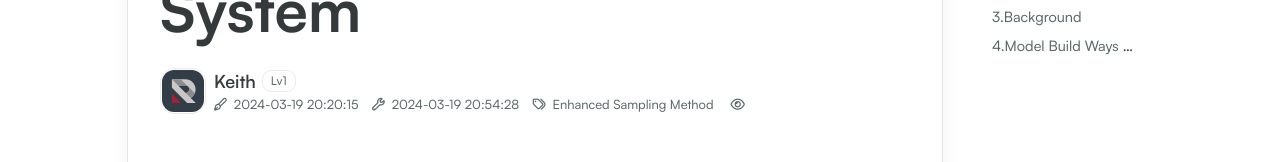
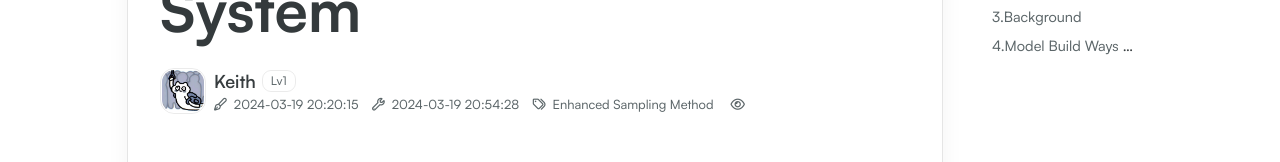
Before and after one commit to ZkKeith/ZkKeith.github.io, a plain HTML site: page 2024/03/19/Umbrella-Sampling-Method-For-Ligand-Water-System/index.html in a window 1280 px wide. Shown: the part 285-447 px from the top of the page. Drawn offline with Linux system fonts and the light colour scheme; no server answers; a web font is replaced by a local one.

Commit message:
Site updated: 2024-03-19 23:00:10

```diff
--- a/2024/03/19/Umbrella-Sampling-Method-For-Ligand-Water-System/index.html
+++ b/2024/03/19/Umbrella-Sampling-Method-For-Ligand-Water-System/index.html
@@ -399,7 +399,7 @@
 
             <div class="article-header flex flex-row gap-2 items-center px-2 sm:px-6 md:px-8">
                 <div class="avatar w-[46px] h-[46px] flex-shrink-0 rounded-medium border border-border-color p-[1px]">
-                    <img src="/images/redefine-avatar.svg">
+                    <img src="/images/av.jpg">
                 </div>
                 <div class="info flex flex-col justify-between">
                     <div class="author flex items-center">
```
Also changed, not shown: index.html (+1 -1 lines), images/av.jpg (added).
